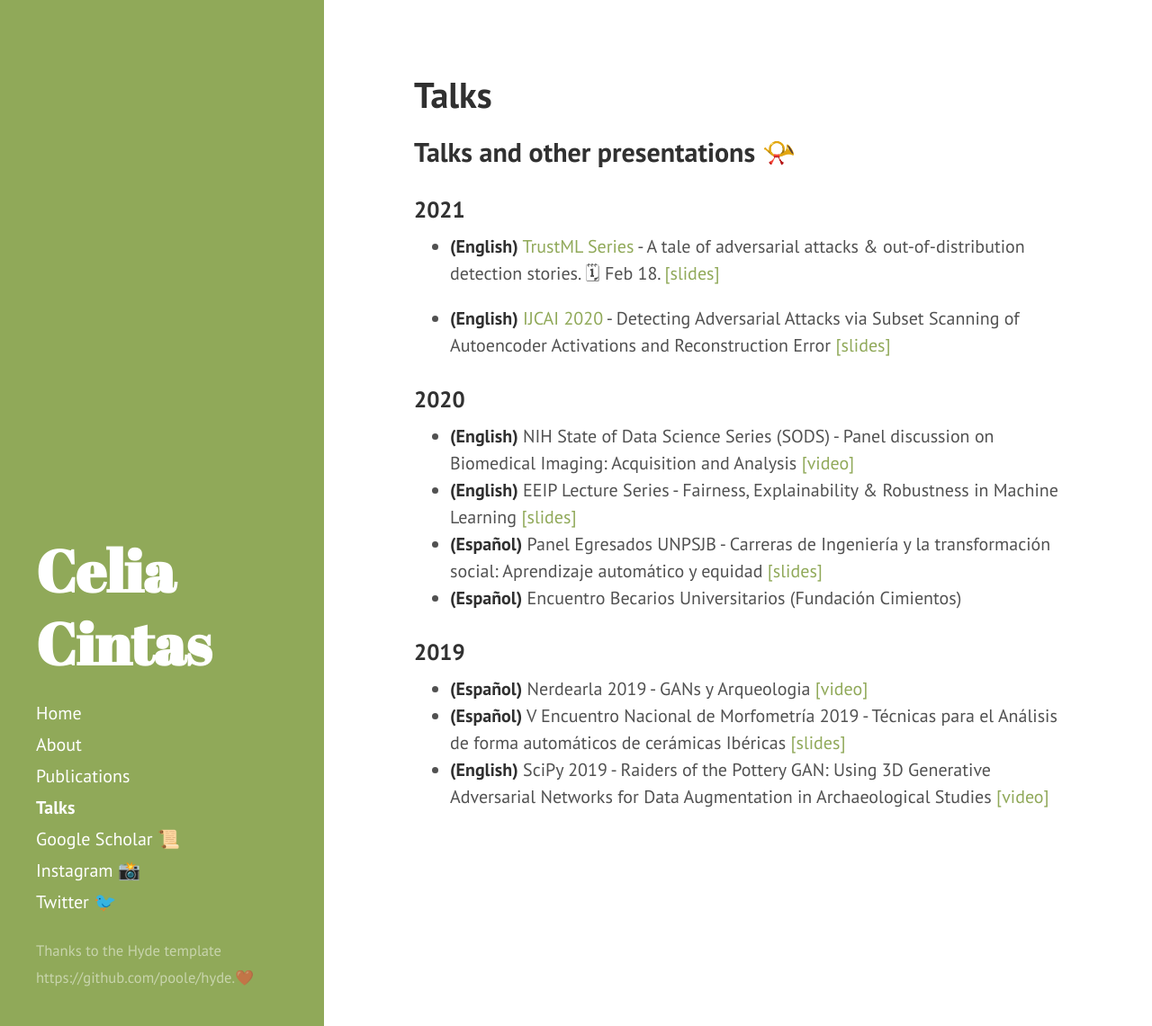
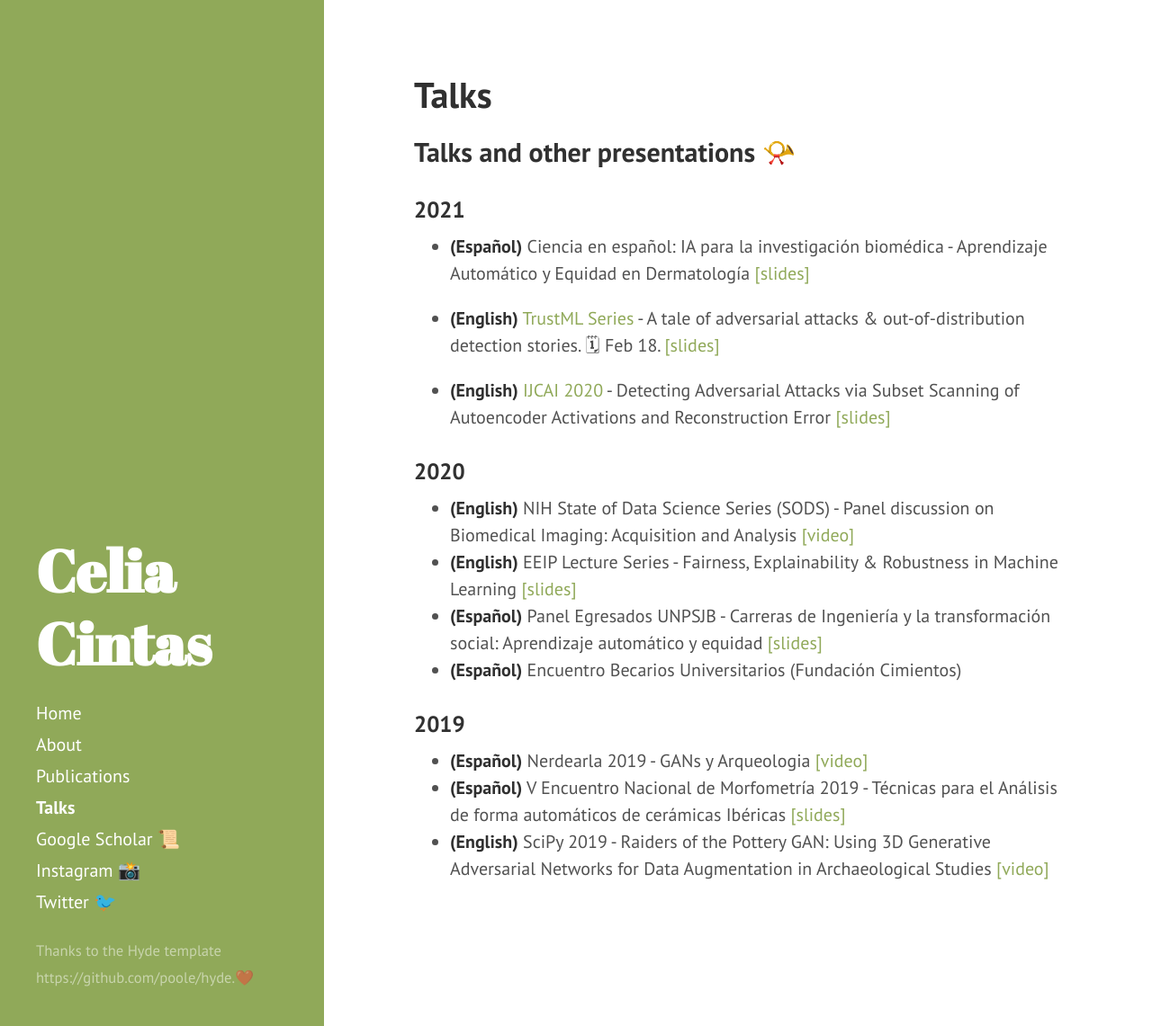
Before and after one commit to celiacintas/celiacintas.github.io, a Jekyll site: the page built from talks.md, in a window 1280 px wide and 1141 px high. Shown: the whole window at 90% size. Built offline with Jekyll 4.4.1, drawn with Linux system fonts in a browser that asks for light colours.

Commit message:
Update talks.md

```diff
--- a/talks.md
+++ b/talks.md
@@ -6,6 +6,9 @@ title: Talks
 ## Talks and other presentations 📯
 
 ### 2021
+
+* **(Español)** Ciencia en español: IA para la investigación biomédica - Aprendizaje Automático y
+Equidad en Dermatología [[slides]](https://github.com/celiacintas/celiacintas.github.io/blob/main/public/slides/2021/_AI_en_Salud__Derma_Fairness_final.pdf)
 
 * **(English)** [TrustML Series](https://www.trustworthyml.org/seminar-series) - A tale of adversarial attacks & out-of-distribution detection stories. 🗓 Feb 18. [[slides]](https://github.com/celiacintas/celiacintas.github.io/blob/main/public/slides/2021/_TrustML_2020_presentation__A_tale_of_adversarial_attack_and_out_of_distributions_detection_stories_final.pdf)
 
```
